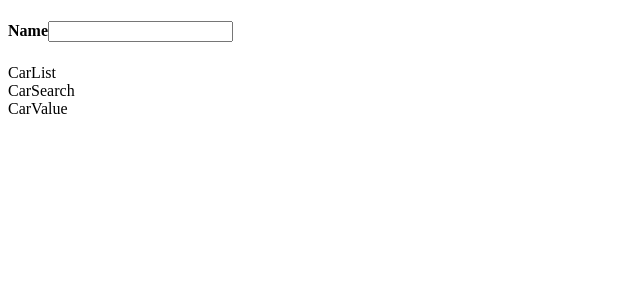
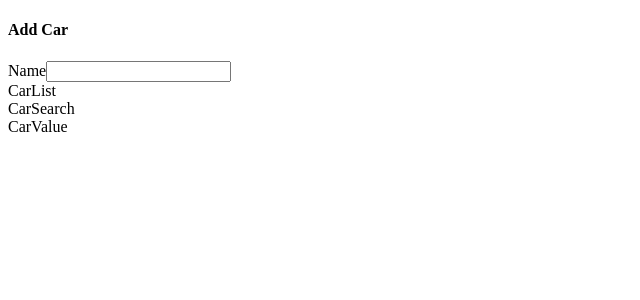
Before and after one commit to TNSaturday/react-cars-rtk-ts, a React (Vite) app: page / in a window 1280 px wide. Shown: the top 300 px of the page, without its empty margins (0-640 px from the left). Built offline with nearby package versions, Linux system fonts and the light colour scheme.

Commit message:
Fix heading

```diff
--- a/src/components/CarForm.tsx
+++ b/src/components/CarForm.tsx
@@ -12,7 +12,7 @@ function CarForm() {
 
   return (
     <div className="car-form panel">
-      <h4 className="subtitle is-3">
+      <h4 className="subtitle is-3">Add Car</h4>
       <form>
         <div className="field-group">
           <div className="field">
@@ -29,7 +29,6 @@ function CarForm() {
           </div>
         </div>
       </form>
-      </h4>
     </div>
   );
 }
```
Lines whose indentation alone changed are shown as unchanged.
